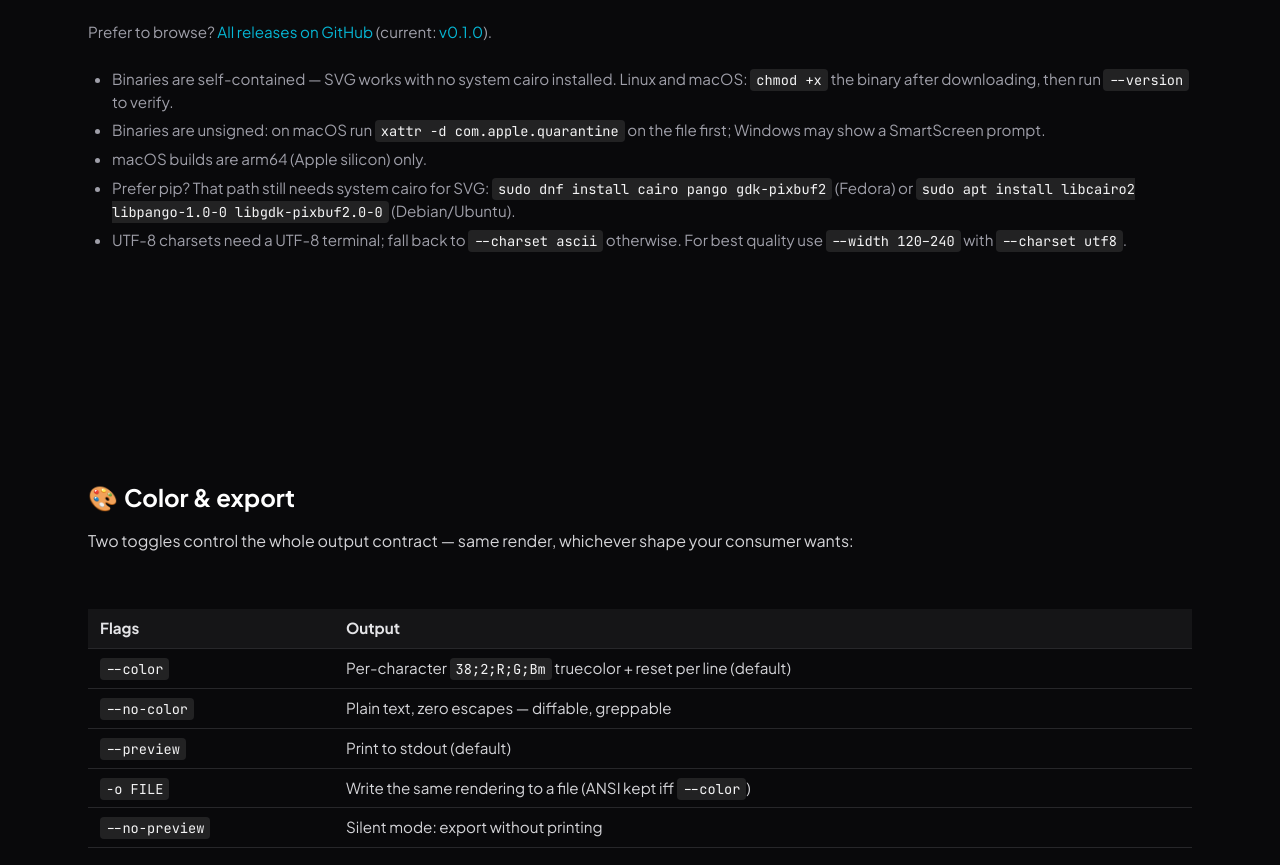
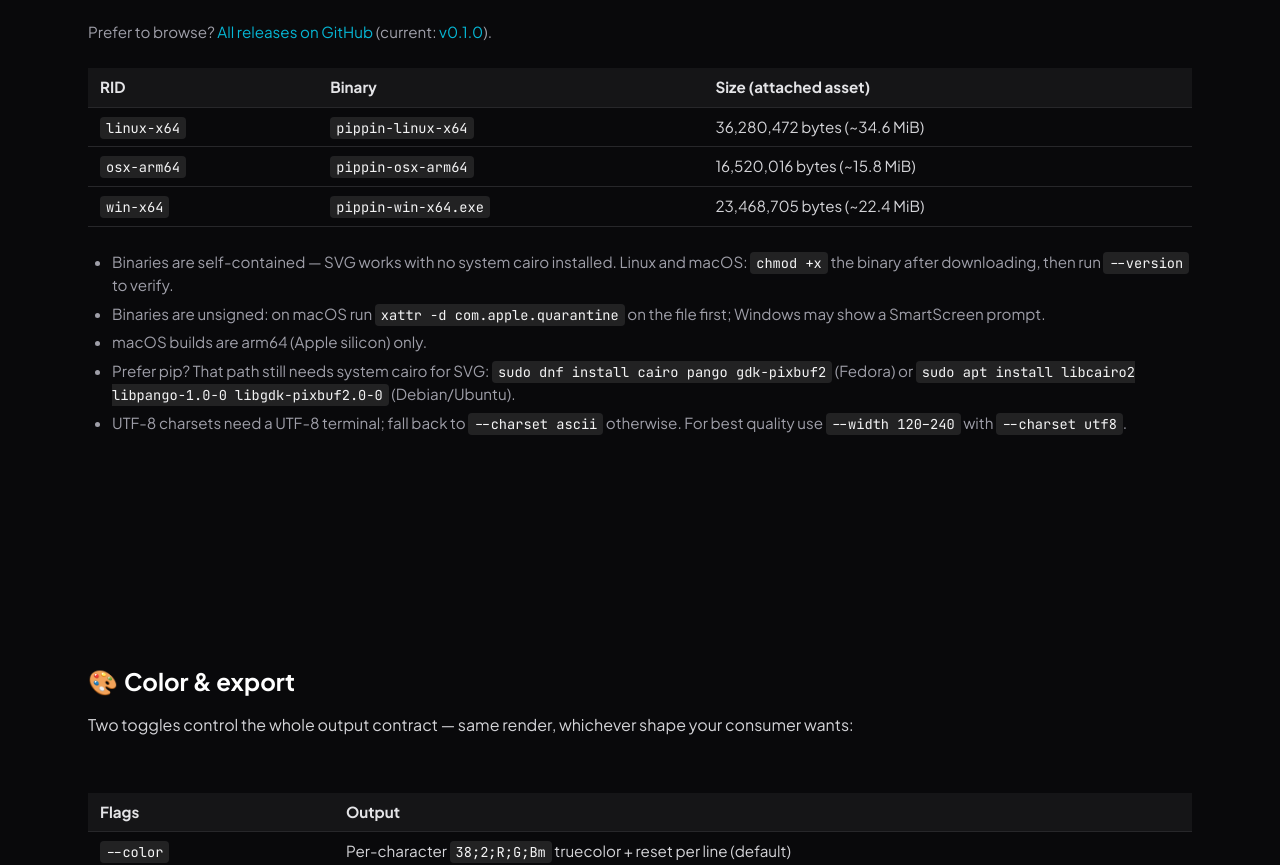
Before and after one commit to fluxion-dev/pippin, a website built with Vite: page site/index.html in a window 1280 px wide. Shown: the part 4630-5495 px from the top of the page. Built offline with nearby package versions, Linux system fonts and the light colour scheme.

Commit message:
docs(pippin): publish v0.1.0 binary asset sizes in README and site

```diff
--- a/site/index.html
+++ b/site/index.html
@@ -291,6 +291,12 @@ pippin --help
     </a>
   </div>
   <p class="text-[0.95rem] text-zinc-400">Prefer to browse? <a class="text-cyber-cyan hover:underline" href="https://github.com/fluxion-dev/pippin/releases">All releases on GitHub</a> (current: <a class="text-cyber-cyan hover:underline" href="https://github.com/fluxion-dev/pippin/releases/tag/v0.1.0">v0.1.0</a>).</p>
+  <table class="w-full border-collapse text-[0.95rem]">
+    <tr><th class="border-b border-pippin-border bg-white/5 px-3 py-2 text-left text-zinc-200">RID</th><th class="border-b border-pippin-border bg-white/5 px-3 py-2 text-left text-zinc-200">Binary</th><th class="border-b border-pippin-border bg-white/5 px-3 py-2 text-left text-zinc-200">Size (attached asset)</th></tr>
+    <tr><td class="border-b border-pippin-border px-3 py-2 text-left"><code class="rounded bg-white/10 px-1.5 py-0.5 font-mono text-[0.9em] text-zinc-100">linux-x64</code></td><td class="border-b border-pippin-border px-3 py-2 text-left"><code class="rounded bg-white/10 px-1.5 py-0.5 font-mono text-[0.9em] text-zinc-100">pippin-linux-x64</code></td><td class="border-b border-pippin-border px-3 py-2 text-left text-zinc-300">36,280,472 bytes (~34.6 MiB)</td></tr>
+    <tr><td class="border-b border-pippin-border px-3 py-2 text-left"><code class="rounded bg-white/10 px-1.5 py-0.5 font-mono text-[0.9em] text-zinc-100">osx-arm64</code></td><td class="border-b border-pippin-border px-3 py-2 text-left"><code class="rounded bg-white/10 px-1.5 py-0.5 font-mono text-[0.9em] text-zinc-100">pippin-osx-arm64</code></td><td class="border-b border-pippin-border px-3 py-2 text-left text-zinc-300">16,520,016 bytes (~15.8 MiB)</td></tr>
+    <tr><td class="border-b border-pippin-border px-3 py-2 text-left"><code class="rounded bg-white/10 px-1.5 py-0.5 font-mono text-[0.9em] text-zinc-100">win-x64</code></td><td class="border-b border-pippin-border px-3 py-2 text-left"><code class="rounded bg-white/10 px-1.5 py-0.5 font-mono text-[0.9em] text-zinc-100">pippin-win-x64.exe</code></td><td class="border-b border-pippin-border px-3 py-2 text-left text-zinc-300">23,468,705 bytes (~22.4 MiB)</td></tr>
+  </table>
   <ul class="list-disc pl-6 text-[0.95rem] text-zinc-400">
     <li class="mb-1.5">Binaries are self-contained — SVG works with no system cairo installed. Linux and macOS: <code class="rounded bg-white/10 px-1.5 py-0.5 font-mono text-[0.9em] text-zinc-100">chmod +x</code> the binary after downloading, then run <code class="rounded bg-white/10 px-1.5 py-0.5 font-mono text-[0.9em] text-zinc-100">--version</code> to verify.</li>
     <li class="mb-1.5">Binaries are unsigned: on macOS run <code class="rounded bg-white/10 px-1.5 py-0.5 font-mono text-[0.9em] text-zinc-100">xattr -d com.apple.quarantine</code> on the file first; Windows may show a SmartScreen prompt.</li>
```
Also changed, not shown: README.md.
